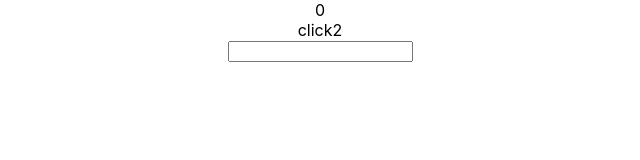
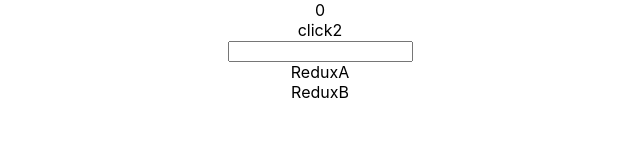
Before and after one commit to linyouxun/react-demo, a React (Create React App) app: page / in a window 1280 px wide. Shown: the top 160 px of the page, without its empty margins (320-960 px from the left). Built offline with nearby package versions, Linux system fonts and the light colour scheme.

Commit message:
[修改]添加redux

```diff
--- a/package.json
+++ b/package.json
@@ -4,8 +4,10 @@
   "private": true,
   "dependencies": {
     "react": "^16.8.6",
-    "react-dom": "^16.8.6",
-    "react-scripts": "3.0.1"
+    "react-dom": "16.8.6",
+    "react-redux": "^7.1.0",
+    "react-scripts": "3.0.1",
+    "redux": "^4.0.4"
   },
   "scripts": {
     "start": "react-scripts start",
--- a/src/App.js
+++ b/src/App.js
@@ -1,6 +1,9 @@
 import React from 'react';
-// import { E, EPure, Hook } from './compoments'
+import { E, EPure, Hook, ReduxA, ReduxB } from './compoments'
 import './App.css';
+
+import { Provider } from "react-redux";
+import store from "./store";
 
 class App extends React.Component {
   state = {
@@ -85,6 +88,7 @@ class App extends React.Component {
     //   console.log('log')
     // })
     return (
+      <Provider store={store}>
         <div className="App">
           {count}
           {/* <div ref={this.divRef} onClick={this.clickBtn2} onClickCapture={this.clickBtn3}> click </div> */}
@@ -95,7 +99,10 @@ class App extends React.Component {
           {/* <hr /> */}
           {/* <EPure obj={obj}>EPure</EPure> */}
           {/* <Hook>hook</Hook> */}
+          <ReduxA/>
+          <ReduxB/>
         </div>
+      </Provider>
     );
   }
 }
--- /dev/null
+++ b/src/compoments/ReduxA.js
@@ -0,0 +1,34 @@
+import React from 'react';
+import { connect } from 'react-redux';
+
+class ReduxA extends React.Component {
+    constructor() {
+        super()
+        console.log('ReduxA')
+    }
+    dispatchA = () => {
+        this.props.dispatch({
+            type: 'init',
+            name: 'redux'
+        })
+    }
+    render() {
+        console.log(this.props)
+        return <div onClick={this.dispatchA}>
+            ReduxA
+            {this.props.children}
+        </div>
+    }
+}
+
+// export default ReduxA;
+//配置代码，通过connect将组件和store连接起来
+let mapStateToProps = (state) => ({
+    // userInfo: {...state.redUserInfo}
+})
+
+let mapDispatchToProps = (dispatch) => ({
+    dispatch
+})
+
+export default connect(mapStateToProps, mapDispatchToProps)(ReduxA)
--- /dev/null
+++ b/src/compoments/ReduxB.js
@@ -0,0 +1,31 @@
+import React from 'react';
+import { connect } from 'react-redux';
+
+class ReduxB extends React.Component {
+    constructor() {
+        super()
+        console.log('ReduxB')
+    }
+    render() {
+        console.log(this.props)
+        return <div>
+            ReduxB
+            {this.props.children}
+        </div>
+    }
+}
+
+// export default ReduxA;
+//配置代码，通过connect将组件和store连接起来
+let mapStateToProps = (state) => {
+    console.log(state);
+    return ({
+        // userInfo: {...state.redUserInfo}
+    })
+}
+
+let mapDispatchToProps = (dispatch) => ({
+    dispatch
+})
+
+export default connect(mapStateToProps, mapDispatchToProps)(ReduxB)
--- a/src/compoments/index.js
+++ b/src/compoments/index.js
@@ -8,6 +8,10 @@ export { default as BCom } from './BCom';
 export { default as CCom } from './CCom';
 export { default as DCom } from './DCom';
 
+// redux
+export { default as ReduxA } from './ReduxA';
+export { default as ReduxB } from './ReduxB';
+
 
 // component purecomponent的区别
 export { default as E } from './E';
--- /dev/null
+++ b/src/store/index.js
@@ -0,0 +1,5 @@
+import { createStore, combineReducers } from 'redux';
+import { decorationDetailData } from './reducer'
+
+let store = createStore(combineReducers(decorationDetailData));
+export default store;
--- /dev/null
+++ b/src/store/reducer/index.js
@@ -0,0 +1,16 @@
+// import { combineReducers } from 'redux';
+// import { couter } from './index.redux';  //项目中需要的reducer
+// import { auth } from './Auth.redux';   //项目中需要的reducer
+// export default combineReducers({couter,auth})
+
+export function decorationDetailData(state = {name: 'init'}, action) {
+    console.log(action);
+    // return Immutable.merge(state, action.payload || {});
+    // return state.merge(action.payload || {}, {deep: true});
+    if (action.type == 'name') {
+        return {
+            name: action.name
+        }
+    }
+    return state
+}
```
Also changed, not shown: src/store/action/index.js (added, +11 -0 lines), 1 other file (tests, documents, lock files or other folders). Lines whose indentation alone changed are shown as unchanged.
